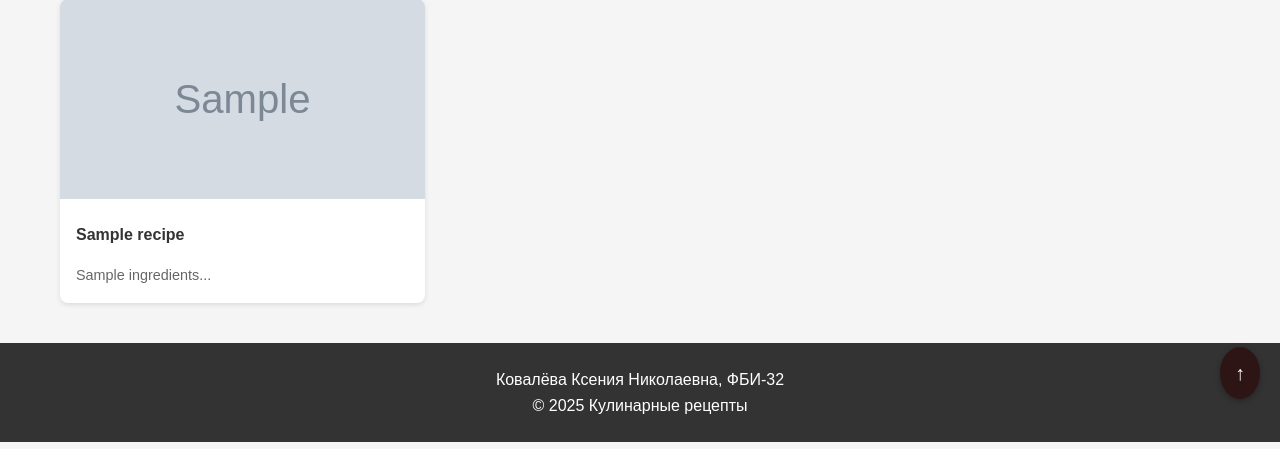
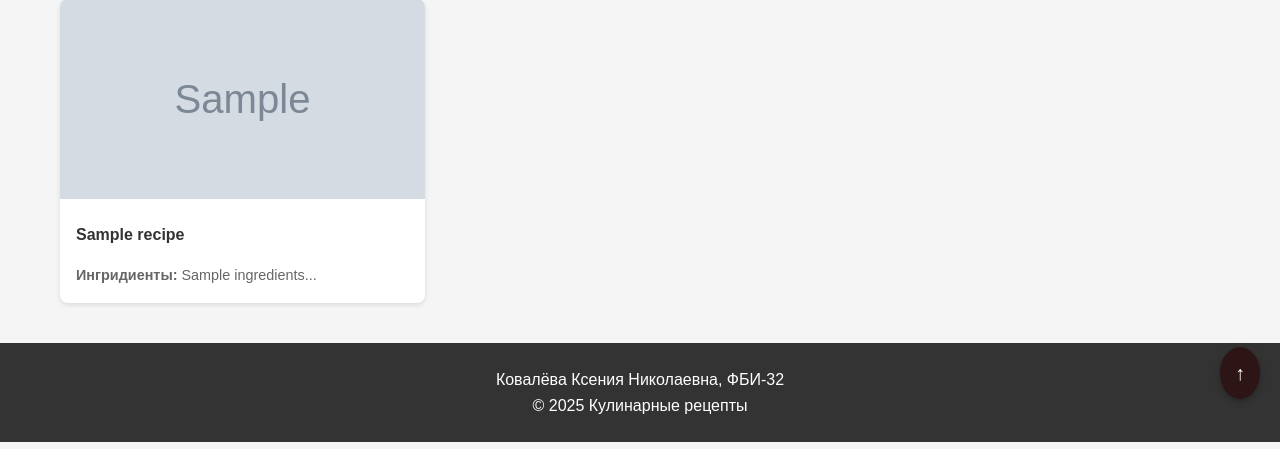
Before and after one commit to ksennnn/web-back-labs, a Flask app: page /rgz/ in a window 1280 px wide. Shown: the part 351-800 px from the top of the page. Run offline with Flask 3, Linux system fonts and the light colour scheme; tables that the repository leaves empty hold one stand-in row (values such as "Sample post"); grey boxes marked "Sample" are stand-in pictures; a database or web service that is not in the repository returns one stand-in record (values such as "Sample title"); some libraries are stand-ins or nearby versions.

Commit message:
Правки снова

```diff
--- a/templates/rgz/index.html
+++ b/templates/rgz/index.html
@@ -25,7 +25,7 @@
         <div class="no-photo">Нет фото</div>
         {% endif %}
         <h4><a href="{{ url_for('rgz.view_recipe', recipe_id=recipe.id) }}">{{ recipe.title }}</a></h4>
-        <p class="ingredients-preview">{{ recipe.ingredients[:100] }}...</p>
+        <p class="ingredients-preview"><b>Ингридиенты:</b> {{ recipe.ingredients[:100] }}...</p>
         {% if session.get('login1') %}
         <div class="admin-actions">
             <a href="{{ url_for('rgz.edit_recipe', recipe_id=recipe.id) }}" class="btn-edit">Редактировать</a>
--- a/templates/rgz/recipes.html
+++ b/templates/rgz/recipes.html
@@ -1,7 +1,7 @@
 {% extends "rgz/base.html" %}
 
 {% block content %}
-<h2>Все рецепты ({{ recipes|length }})</h2>
+<h2>Все рецепты ({{ recipes|length }})</h2><br>
 
 {% if session.get('login1') %}
 <div class="add-recipe-link">
```
